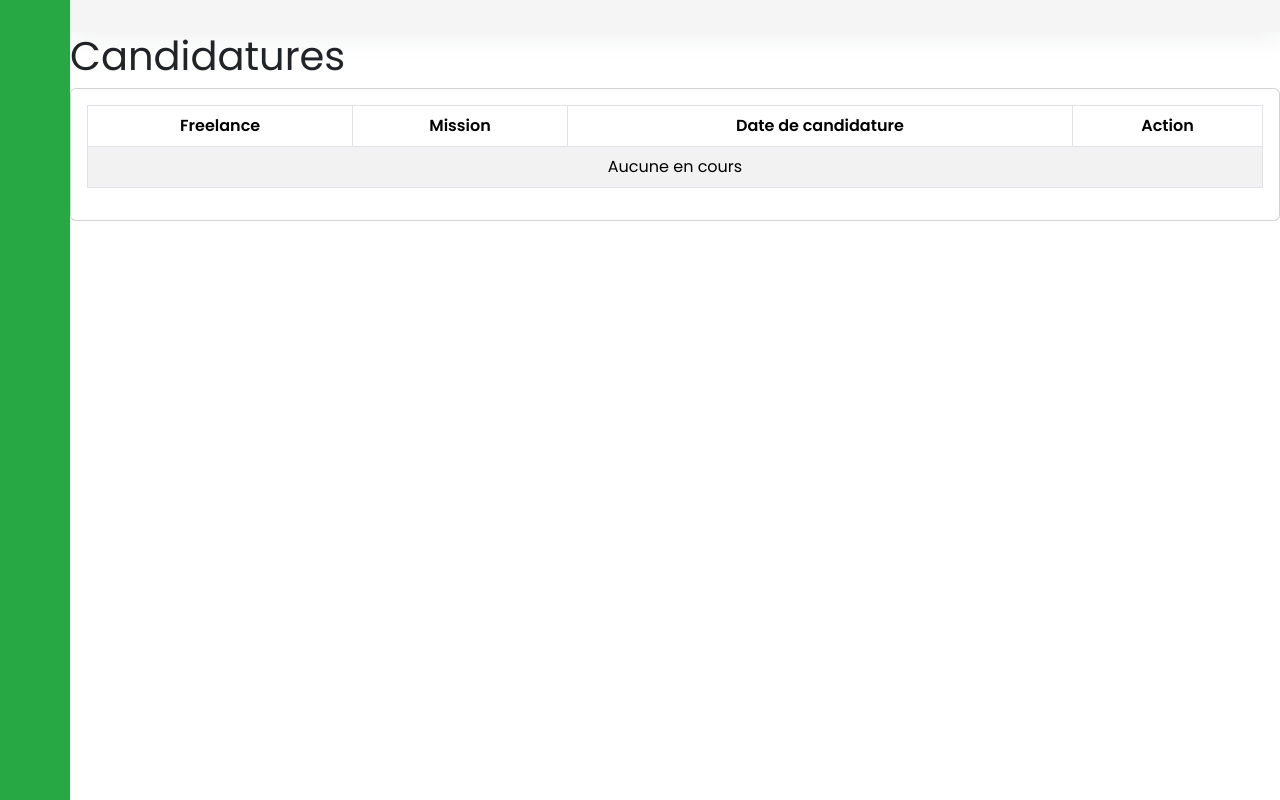
After one commit to ikastner/MissiOn, a Symfony app: template templates/website/admin/candidature/candidature.html.twig in a window 1280 px wide. The commit adds this page. Run offline with Twig, Linux system fonts and the light colour scheme; the template is opened without the code that fills it, so the values that code supplies are empty; some libraries are stand-ins or nearby versions.

Commit message:
candidature&acceptation

```diff
--- a/config/routes.yaml
+++ b/config/routes.yaml
@@ -36,3 +36,7 @@ candidature_postuler:
     path: /mission/{id}/postuler
     controller: App\Controller\CandidatureController::postuler
     methods: [POST]
+
+candidature_validate:
+    path: /admin/candidature/{id}/edit
+    controller: App\Controller\CandidatureController::validate
--- a/src/Controller/RegistrationController.php
+++ b/src/Controller/RegistrationController.php
@@ -95,6 +95,7 @@ class RegistrationController extends AbstractController
                     $entreprise->setContact($form->get('entreprise_contact')->getData());
 
                     $gestionnaire = new Gestionnaire();
+                    $gestionnaire->setName($form->get('gestionnaire_nom')->getData());
                     $gestionnaire->setEmail($userEmail);
                     $gestionnaire->setEntreprise($entreprise);
 
--- a/src/Form/RegistrationFormType.php
+++ b/src/Form/RegistrationFormType.php
@@ -52,6 +52,10 @@ class RegistrationFormType extends AbstractType
             // Ajoute les champs d'entreprise si le type est "gestionnaire"
             if ($options['user_type'] === 'gestionnaire') {
                 $builder
+                    ->add('gestionnaire_nom', TextType::class, [
+                        'mapped' => false,
+                        'label' => 'Nom du gestionnaire',
+                    ])
                     ->add('entreprise_nom', TextType::class, [
                         'mapped' => false,
                         'label' => 'Nom de l\'entreprise',
--- /dev/null
+++ b/templates/website/admin/candidature/candidature.html.twig
@@ -0,0 +1,53 @@
+{% extends 'website/admin/layout/base.html.twig' %}
+
+{% block title %}Candidatures{% endblock %}
+
+{% block body %}
+    <h1>Candidatures</h1>
+    {% for label, messages in app.flashes %}
+    {% for message in messages %}
+        <div class="alert alert-{{ label }}">
+            {{ message }}
+        </div>
+    {% endfor %}
+    {% endfor %}
+    <div class="card">
+    <div class="card-body">
+      <table id="example1" class="table table-bordered table-striped">
+        <thead>
+            <tr>
+              <th>Freelance</th>
+              <th>Mission</th>
+              <th>Date de candidature</th>
+              <th>Action</th>
+            </tr>
+        </thead>
+        <tbody>
+            {% for candidature in candidatures %}
+            <tr>
+                <td>{{ candidature.Freelance.email }}</td>
+                <td>{{ candidature.Mission.title }}</td>
+                <td>{{ candidature.date|date('d/m/Y') }}</td>
+                <td>
+                    <a href="{{ path('candidature_validate', {id: candidature.id}) }}" class="d-inline">
+                        <button class="btn btn-success">Valider</button>
+                    </a>
+                    {# <form method="post" action="{{ path('personel_delete', {id: personel.id}) }}" onsubmit="return confirm('Voulez-vous vraiment supprimer ce personnel ?');" class="d-inline">
+                        <input type="hidden" name="_method" value="DELETE">
+                        <input type="hidden" name="_token" value="{{ csrf_token('delete' ~ personel.id) }}">
+                        <button type="submit" class="btn btn-danger">Supprimer</button>
+                    </form> #}
+                </td>
+            </tr>
+            {% else %}
+            <tr>
+                <td colspan="4">Aucune en cours</td>
+            </tr>
+            {% endfor %}
+        </tbody>
+      </table>
+    </div>
+    <!-- /.card-body -->
+</div>
+
+{% endblock %}
--- a/templates/website/admin/layout/base.html.twig
+++ b/templates/website/admin/layout/base.html.twig
@@ -28,7 +28,7 @@
             {% if app.user %}
                 <li class="nav-item dropdown">
                     <a href="#" data-bs-toggle="dropdown" class="nav-icon pe-md-0">
-                        <span class="ms-2">{{ user_name is defined ? user_name : 'Nom non défini' }}</span>
+                        {# <span class="ms-2">{{ user_name is defined ? user_name : 'Nom non défini' }}</span> #}
                         <span class="ms-2">{{ app.user.email }}</span>
                         <i class="fa-solid fa-user fs-4"></i>
                     </a>
--- a/templates/website/admin/layout/sidebar.html.twig
+++ b/templates/website/admin/layout/sidebar.html.twig
@@ -46,37 +46,16 @@
                         <li class="sidebar-item">
                             <a href="{{ path('missions_list') }}" class="sidebar-link">Tous les missions</a>
                         </li>
-                        <li class="sidebar-item">
-                            <a href="" class="sidebar-link">Missions en cours</a>
-                        </li>
-                        <li class="sidebar-item">
-                            <a href="" class="sidebar-link">Missions finies</a>
-                        </li>
                     </ul>
                 </li>
-                {# <li class="sidebar-item">
-                    <a href="#" class="sidebar-link collapsed has-dropdown" data-bs-toggle="collapse"
-                        data-bs-target="#multi" aria-expanded="false" aria-controls="multi">
-                        <i class="lni lni-layout"></i>
-                        <span>Multi Level</span>
+                {% if app.user and is_granted('ROLE_PERSONNEL') %}
+                <li class="sidebar-item">
+                    <a href="{{path('app_candidature')}}" class="sidebar-link">
+                        <i class="lni lni-checkmark-circle"></i>
+                        <span>Candidature</span>
                     </a>
-                    <ul id="multi" class="sidebar-dropdown list-unstyled collapse" data-bs-parent="#sidebar">
-                        <li class="sidebar-item">
-                            <a href="#" class="sidebar-link collapsed" data-bs-toggle="collapse"
-                                data-bs-target="#multi-two" aria-expanded="false" aria-controls="multi-two">
-                                Two Links
-                            </a>
-                            <ul id="multi-two" class="sidebar-dropdown list-unstyled collapse">
-                                <li class="sidebar-item">
-                                    <a href="#" class="sidebar-link">Link 1</a>
-                                </li>
-                                <li class="sidebar-item">
-                                    <a href="#" class="sidebar-link">Link 2</a>
-                                </li>
-                            </ul>
-                        </li>
-                    </ul>
-                </li> #}
+                </li>
+                {% endif %}
                 <li class="sidebar-item">
                     <a href="#" class="sidebar-link">
                         <i class="lni lni-popup"></i>
--- a/templates/website/admin/mission/index.html.twig
+++ b/templates/website/admin/mission/index.html.twig
@@ -11,6 +11,7 @@
             <tr>
               <th>Titre</th>
               <th>description</th>
+              <th>Personnel</th>
               <th>debut</th>
               <th>fin</th>
               <th>estimation</th>
@@ -25,6 +26,7 @@
                 <tr>
                     <td> {{ mission.title }} </td>
                     <td> {{ mission.description }} </td>
+                    <td> {{ mission.Personel.email }} </td>
                     <td> {{ mission.debut|date('d/m/Y') }} </td>
                     <td> {{ mission.fin|date('d/m/Y') }} </td>
                     <td> {{ mission.estimation }} </td>
@@ -35,7 +37,7 @@
 
                 </tr>
             {% else %}
-            <td>Aucune mission disponible</td>
+            <td colspan="8">Aucune mission disponible</td>
             {% endfor %}
         </tbody>
       </table>
```
Also changed, not shown: src/Controller/CandidatureController.php (+52 -3 lines), src/Controller/MissionController.php (+42 -1 lines), src/Controller/PersonelController.php (+10 -1 lines), templates/registration/register.html.twig (+10 -3 lines), templates/website/mission_detail.html.twig (line endings or trailing spaces).
